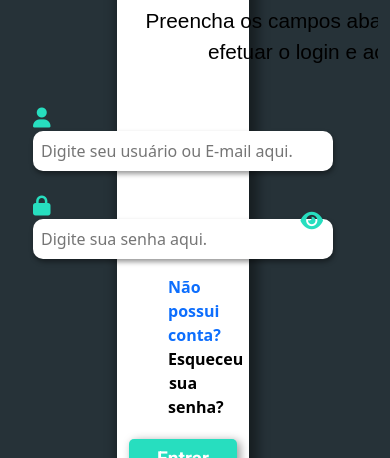
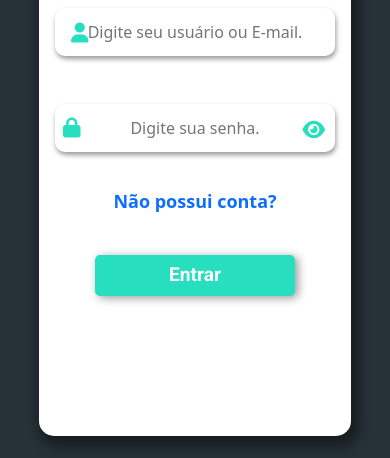
Before and after one commit to Samuka0222/tela-de-login, a website: page index.html in a window 390 px wide. Shown: the part 386-844 px from the top of the page. Drawn offline with nearby package versions, Linux system fonts and the light colour scheme.

Commit message:
- Responsividade da tela de login concluída.

```diff
--- a/index.html
+++ b/index.html
@@ -19,7 +19,7 @@
                 <img src="src/img/3094350.png" alt="Vetor de login">
             </div>
 
-            <section class="col-lg-6 tela-login">
+            <section class="col-lg-6 col-md-6 col-sm-12 col-12 tela-login">
                 <form id="campo-login" data-formulario class="container elementos-login animate__animated animate__fadeInRight">
                     <div class="container-texto">
                         <h1>Efetue o <strong>Login</strong>.</h1>
@@ -28,12 +28,12 @@
 
                     <div class="container-inputs d-flex flex-column">
                         <div class="container-input-user">
-                            <label for="input-email"><i class="fa-solid fa-user"></i></label>
-                            <input type="text" id="input-user" placeholder="Digite seu usuário ou E-mail aqui." required>
+                            <label for="input-email"><i class="fa-solid fa-user label-email"></i></label>
+                            <input type="text" id="input-user" placeholder="Digite seu usuário ou E-mail." required>
                         </div>
                         <div class="container-input-senha">
-                            <label for="input-senha"><i class="fa-solid fa-lock"></i></label>
-                            <input type="password" id="input-senha" placeholder="Digite sua senha aqui." required>
+                            <label for="input-senha"><i class="fa-solid fa-lock label-senha"></i></label>
+                            <input type="password" id="input-senha" placeholder="Digite sua senha." required>
                             <span class="exibir-senha" id="exibirSenha"><i class="fa-solid fa-eye"></i></span>
                         </div>
                     </div>
@@ -41,12 +41,8 @@
                     <div class="container-feedback" id="feedback"></div>
 
                     <div class="row botoes">
-                        <div class="col-lg-6">
+                        <div class="col-12">
                             <a href="src/pages/cadastro.html"><strong>Não possui conta?</strong></a>
-                        </div>
-
-                        <div class="col-lg-6">
-                            <a><strong>Esqueceu sua senha?</strong></a>
                         </div>
                     </div>
 
--- a/src/css/main.css
+++ b/src/css/main.css
@@ -132,7 +132,7 @@ label > i {
 
 .tela-login .botoes {
     width: 50%;
-    justify-content: space-between;
+    justify-content: center;
     margin-left: auto;
     margin-right: auto;
     text-align: center;
@@ -175,7 +175,7 @@ label > i {
 }
 
 #botao-Submit:hover {
-    color: var(--corBg);
+    background-color: var(--corSecundaria);
 }
 
 .container-feedback {
--- a/src/css/responsive.css
+++ b/src/css/responsive.css
@@ -8,6 +8,73 @@
 
 /* TABLETS E CELULARES => 0px até 766px  */
 
-@media (max-width: 768px) {
+@media (max-width: 767px) {
+    body {
+        width: 100vw;
+        height: 100vh;
+        box-sizing: border-box;
+    }
 
+    .no-mobile {
+        display: none !important;
+    }
+
+    .container-conteudo {
+        height: 100vh;
+        width: 100vw;
+        margin: 0 !important;
+    }
+
+    .elementos-login {
+        height: 800px;
+        width: 80vw!important;
+        margin-left: auto;
+        margin-right: auto;
+        display: flex;
+        flex-direction: column;
+    }
+
+    .container-texto p {
+        padding-top: 20px;
+        text-align: justify !important;
+        width: 280px !important;
+        font-size: 1.2em !important;
+    }
+
+    .container-inputs {
+        width: 40% !important;
+    }
+
+    .container-inputs input {
+        width: 280px !important;
+        padding: 12px 0px !important;
+        text-align: center;
+        position: relative;
+    }
+
+    label > i {
+        position: absolute;
+        z-index: 9999;
+    }
+
+    .label-email {
+        top: 48.4%;
+        left: 32px;
+    }
+
+    .label-senha {
+        top: 52%;
+        left: 8px;
+    }
+
+    .exibir-senha {
+        top: 55% !important;
+        right: 10px;
+    }
+
+    .tela-login .botoes {
+        padding: 20px 0px;
+        width: fit-content !important;
+        font-size: 18px;
+    }
 }
--- a/src/css/root.css
+++ b/src/css/root.css
@@ -2,7 +2,7 @@
 
 :root {
     --corPrimaria: #27DEBF;
-    --corSecundaria: #305250;
+    --corSecundaria: #38615e;
     --corComplementar: #2a4241;
     --corBg: #263238;
 
--- a/src/js/login.js
+++ b/src/js/login.js
@@ -15,8 +15,16 @@ form.addEventListener('submit', (e) => {
     if(dadosValidos) {
         window.location.href = "/src/pages/home.html"
     } else {
+        feedback.classList.remove('hidden')
         feedback.classList.add('feedback-erro')
         feedback.innerHTML = "<p>Dados estão incorretos, favor verifique e tente novamente.</p>"
+        setTimeout(() => {
+            feedback.classList.add('animate__fadeOut')
+        }, 3000)
+
+        setTimeout(() => {
+            feedback.classList.add('hidden')
+        }, 4000)
     }
 
 })
```
Also changed, not shown: src/pages/cadastro.html (+3 -3 lines).
